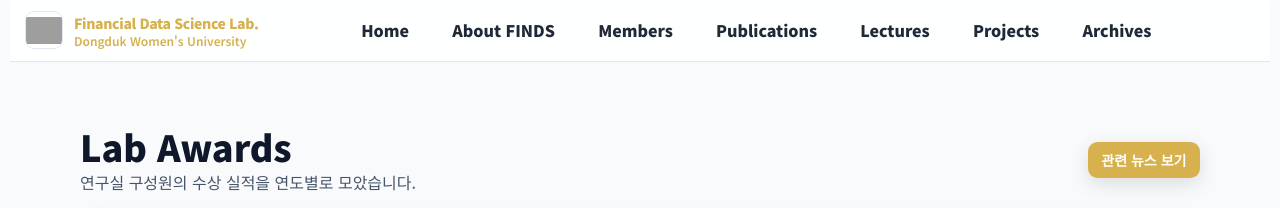
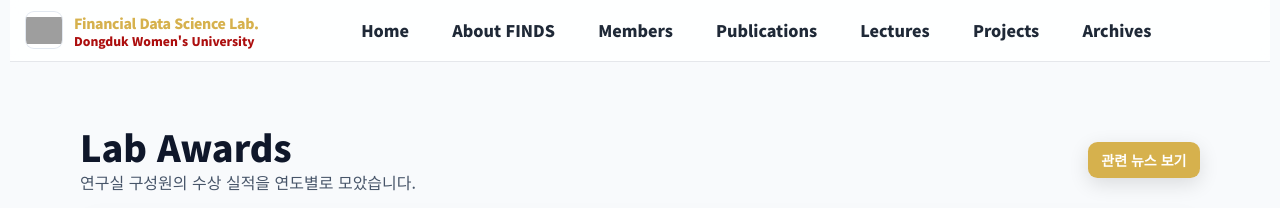
Before and after one commit to FinDS-Lab/site, a Jekyll site: the page built from about-awards.html, in a window 1280 px wide. Shown: the top 208 px of the page. Built offline with Jekyll 4.4.1, drawn with Linux system fonts in a browser that asks for light colours; nearby versions of some CDN libraries; grey boxes are pictures that could not be loaded.

Commit message:
Update header.html

```diff
--- a/_includes/header.html
+++ b/_includes/header.html
@@ -7,7 +7,7 @@
            class="h-9 w-9 rounded-lg ring-1 ring-slate-200 object-contain bg-white" />
       <div class="leading-tight">
         <div class="text-sm font-extrabold tracking-tight" style="color:var(--accent)">Financial Data Science Lab.</div>
-        <div class="text-[12px] font-semibold" style="color:var(--accent)">Dongduk Women's University</div>
+        <div class="text-[12px] font-extrabold" style="color:rgb(172,14,14)">Dongduk Women's University</div>
       </div>
     </a>
 
```
